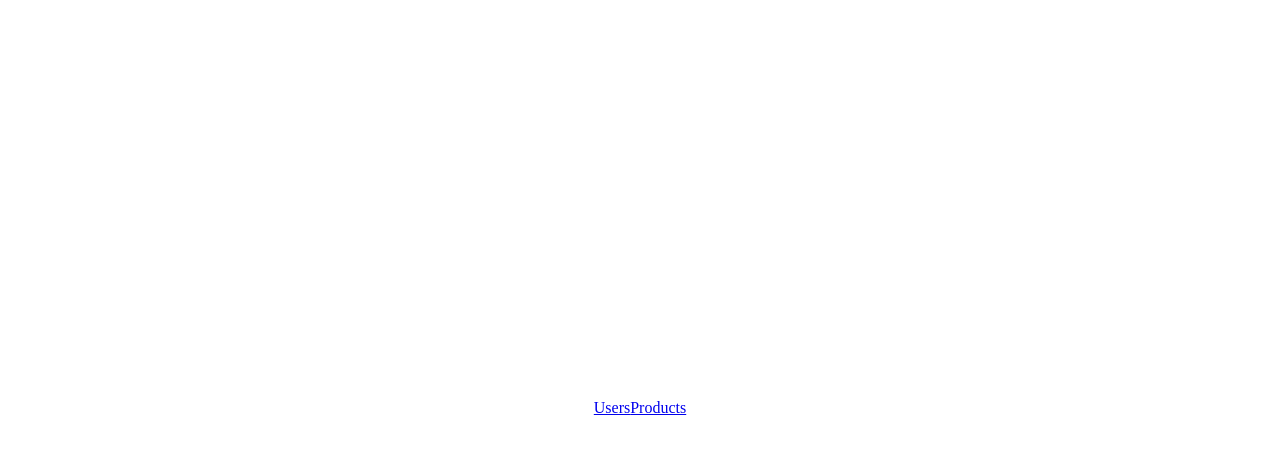
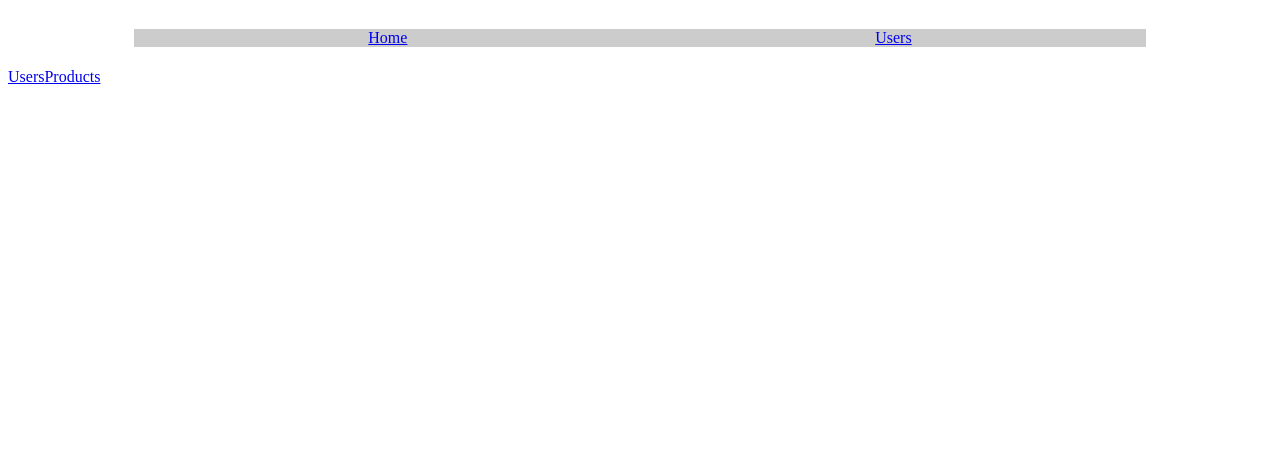
Before and after one commit to BoMarconiHenriksen/nuxt_blog, a Nuxt app in the folder 01_Pages_Routing_Views/routing/: page / in a window 1280 px wide. Shown: the top 454 px of the page. Built offline with nearby package versions, Linux system fonts and the light colour scheme.

Commit message:
Added Header component

```diff
--- /dev/null
+++ b/01_Pages_Routing_Views/routing/components/Header.vue
@@ -0,0 +1,34 @@
+<template>
+    <header class="header">
+        <ul class="nav-items">
+            <li>
+                <nuxt-link to="/">Home</nuxt-link>
+            </li>
+            <li>
+                <nuxt-link to="/users">Users</nuxt-link>
+            </li>
+        </ul>
+    </header>
+</template>
+
+
+<style scoped>
+    .header {
+        width: 100%;
+        height: 60px;
+        display: flex;
+        justify-content: center;
+        align-items: center;
+    }
+
+    .nav-items {
+        list-style: none;
+        padding: 0;
+        margin: 0;
+        display: flex;
+        justify-content: space-around;
+        align-items: center;
+        width: 80%;
+        background-color: #ccc;
+    }
+</style>
--- a/01_Pages_Routing_Views/routing/layouts/default.vue
+++ b/01_Pages_Routing_Views/routing/layouts/default.vue
@@ -1,9 +1,21 @@
 <template>
   <div>
+    <Header />
     <nuxt />
   </div>
 </template>
 
+<script>
+import Header from '~/components/Header.vue'
+
+export default {
+  components: {
+    Header
+  }
+}
+</script>
+
+
 <style>
 
 </style>
--- a/01_Pages_Routing_Views/routing/layouts/users.vue
+++ b/01_Pages_Routing_Views/routing/layouts/users.vue
@@ -1,5 +1,6 @@
 <template>
     <div>
+        <Header />
         <header>
             USER SECTION
         </header>
@@ -8,6 +9,16 @@
     </div>
 </template>
 
+<script>
+import Header from '~/components/Header.vue'
+
+export default {
+  components: {
+    Header
+  }
+}
+</script>
+
 <style>
 
 </style>
--- a/01_Pages_Routing_Views/routing/pages/index.vue
+++ b/01_Pages_Routing_Views/routing/pages/index.vue
@@ -4,46 +4,3 @@
     <nuxt-link to="/products">Products</nuxt-link>
   </div>
 </template>
-
-<script>
-import Logo from '~/components/Logo.vue'
-
-export default {
-  components: {
-    Logo
-  }
-}
-</script>
-
-<style>
-.container {
-  margin: 0 auto;
-  min-height: 100vh;
-  display: flex;
-  justify-content: center;
-  align-items: center;
-  text-align: center;
-}
-
-.title {
-  font-family: 'Quicksand', 'Source Sans Pro', -apple-system, BlinkMacSystemFont,
-    'Segoe UI', Roboto, 'Helvetica Neue', Arial, sans-serif;
-  display: block;
-  font-weight: 300;
-  font-size: 100px;
-  color: #35495e;
-  letter-spacing: 1px;
-}
-
-.subtitle {
-  font-weight: 300;
-  font-size: 42px;
-  color: #526488;
-  word-spacing: 5px;
-  padding-bottom: 15px;
-}
-
-.links {
-  padding-top: 15px;
-}
-</style>
--- a/01_Pages_Routing_Views/routing/pages/users.vue
+++ b/01_Pages_Routing_Views/routing/pages/users.vue
@@ -7,6 +7,7 @@
 </template>
 
 <script>
+
 export default {
     data() {
         return {
--- a/01_Pages_Routing_Views/routing/pages/users/index.vue
+++ b/01_Pages_Routing_Views/routing/pages/users/index.vue
@@ -5,6 +5,7 @@
 </template>
 
 <script>
+
 export default {
     layout: 'users'
 }
```
Also changed, not shown: 1 other file (tests, documents, lock files or other folders).
